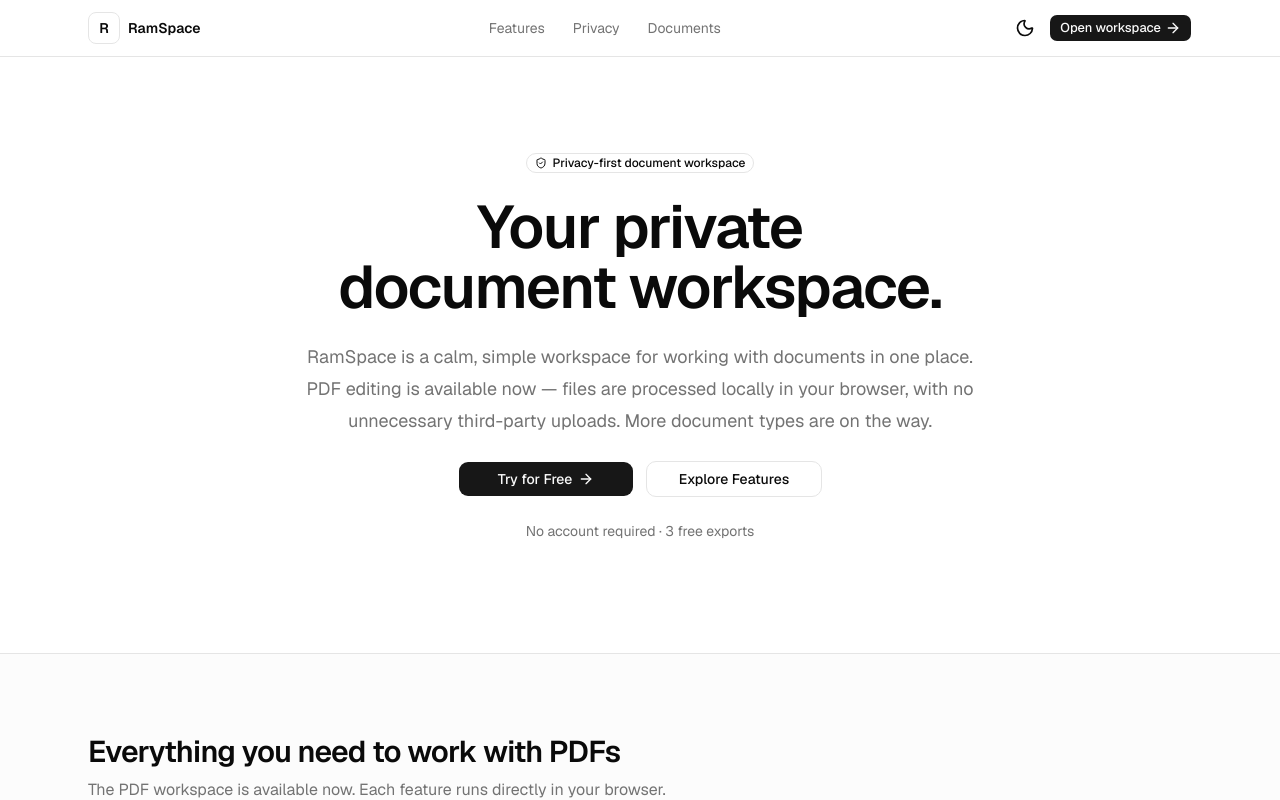
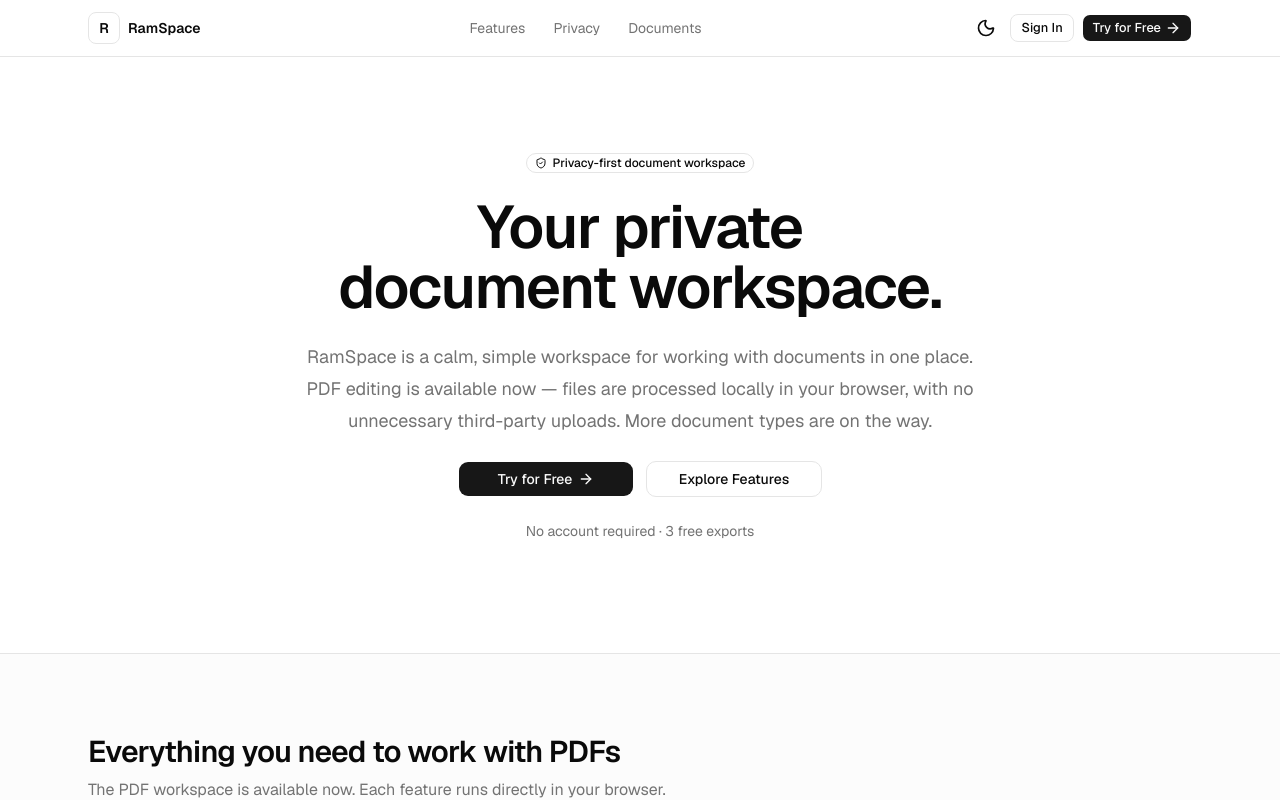
Before and after one commit to haricodes2970/ramxworkspace, a Next.js app in the folder apps/web/: page / in a window 1280 px wide. Shown: the top 800 px of the page. Built offline with nearby package versions, Linux system fonts and the light colour scheme; no server answers.

Commit message:
feat: add authenticated session handling

```diff
--- a/apps/web/src/app/page.tsx
+++ b/apps/web/src/app/page.tsx
@@ -1,5 +1,11 @@
 import { LandingPage } from "@/features/landing/landing-page";
+import { createClient } from "@/lib/supabase/server";
 
-export default function Home() {
-  return <LandingPage />;
+export default async function Home() {
+  const supabase = await createClient();
+  const {
+    data: { user },
+  } = await supabase.auth.getUser();
+
+  return <LandingPage authenticated={Boolean(user)} />;
 }
--- a/apps/web/src/app/workspace/page.tsx
+++ b/apps/web/src/app/workspace/page.tsx
@@ -1,10 +1,20 @@
 import { AppShell } from "@/components/layout/app-shell";
+import { AuthProvider } from "@/components/providers/auth-provider";
 import { GuestConversionDialog } from "@/features/guest/guest-conversion-dialog";
 import { PdfWorkspace } from "@/features/pdf/components/pdf-workspace";
+import { createClient } from "@/lib/supabase/server";
 
-export default function WorkspacePage() {
+export default async function WorkspacePage() {
+  const supabase = await createClient();
+  const {
+    data: { user },
+  } = await supabase.auth.getUser();
+
   return (
     <AppShell>
+      <AuthProvider
+        initialUser={user ? { id: user.id, email: user.email ?? "" } : null}
+      />
       <GuestConversionDialog />
       <PdfWorkspace />
     </AppShell>
--- a/apps/web/src/features/landing/landing-page.tsx
+++ b/apps/web/src/features/landing/landing-page.tsx
@@ -105,7 +105,7 @@
   );
 }
 
-function LandingNav() {
+function LandingNav({ authenticated }: { authenticated: boolean }) {
   return (
     <header className="sticky top-0 z-40 border-b border-border bg-background/80 backdrop-blur">
       <div className="mx-auto flex h-14 w-full max-w-6xl items-center justify-between gap-3 px-4 sm:px-6">
@@ -129,9 +129,14 @@
         </nav>
         <div className="flex shrink-0 items-center gap-2">
           <ThemeToggle />
+          {!authenticated && (
+            <Button asChild variant="outline" size="sm">
+              <Link href="/login">Sign In</Link>
+            </Button>
+          )}
           <Button asChild size="sm">
             <Link href="/workspace">
-              Open workspace
+              {authenticated ? "Open Workspace" : "Try for Free"}
               <ArrowRight className="size-4" aria-hidden="true" />
             </Link>
           </Button>
@@ -453,10 +458,10 @@
   );
 }
 
-export function LandingPage() {
+export function LandingPage({ authenticated }: { authenticated: boolean }) {
   return (
     <div className="min-h-svh bg-background text-foreground">
-      <LandingNav />
+      <LandingNav authenticated={authenticated} />
       <main>
         <Hero />
         <Features />
```
